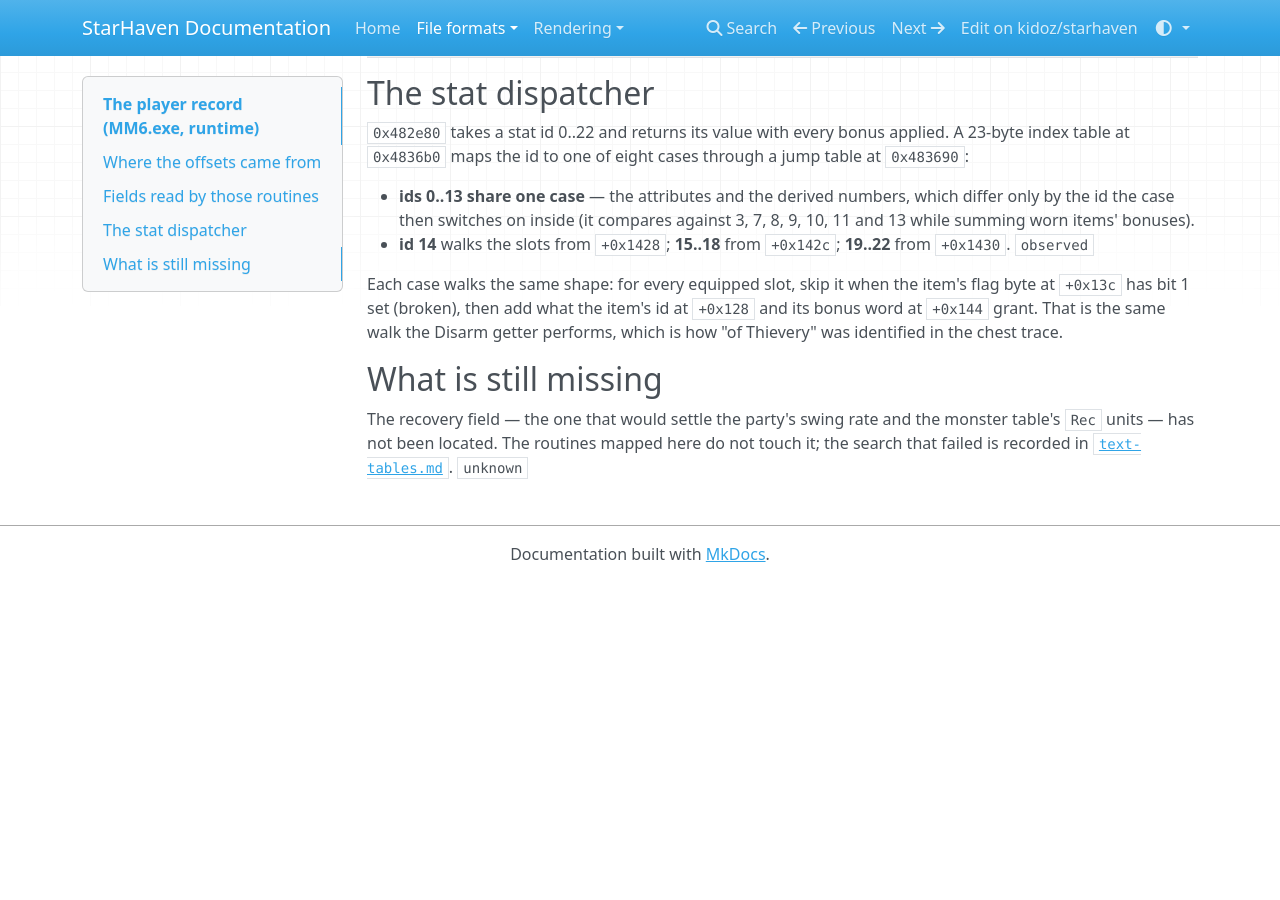
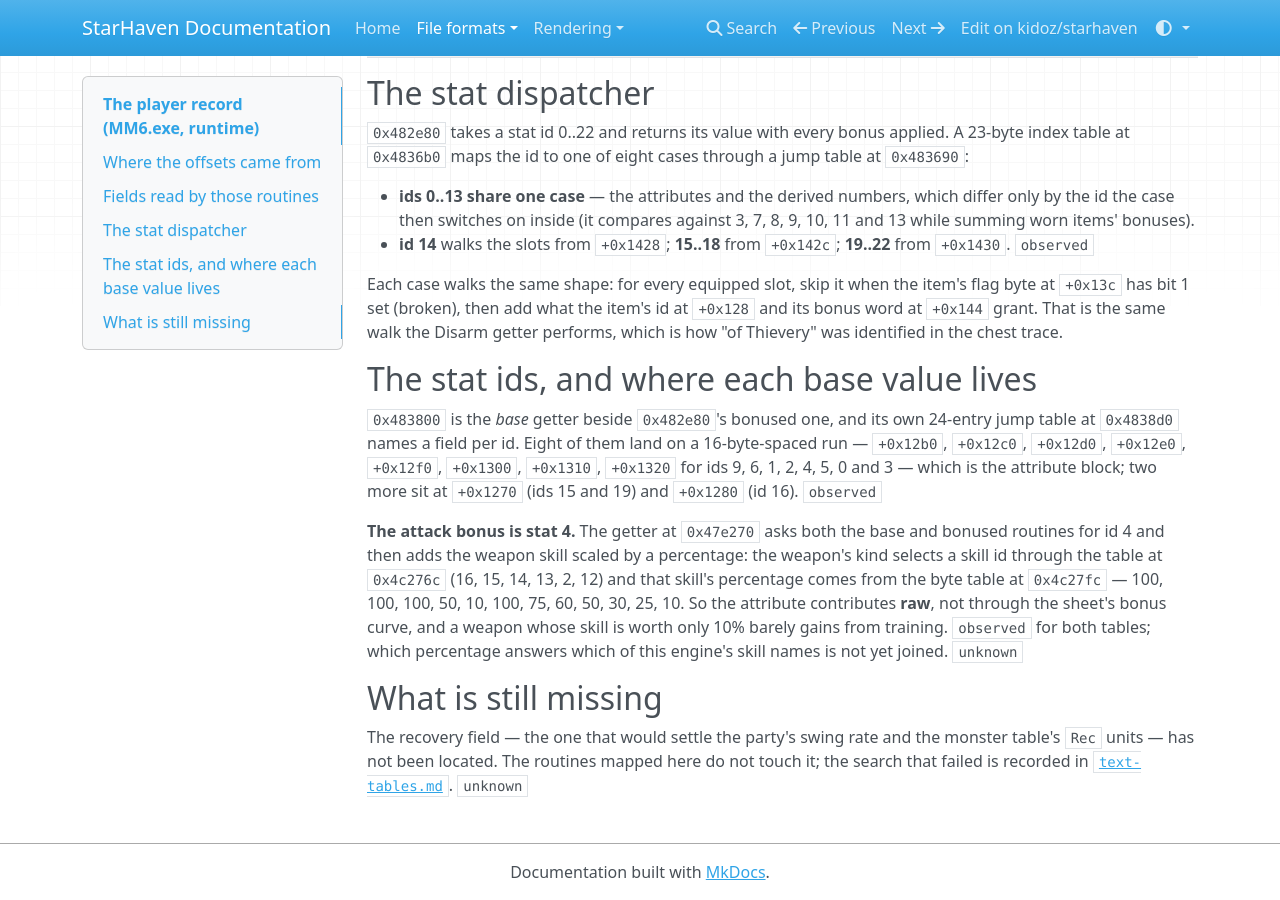
Before and after one commit to kidoz/starhaven, an MkDocs documentation site: the page built from docs/formats/player-record.md, in a window 1280 px wide and 900 px high, scrolled down 1214 px. Built offline with MkDocs 1.6.1, drawn with Linux system fonts in a browser that asks for light colours; nearby versions of some CDN libraries; before the commit the page ends 1796 px from its top, so only the background shows below that.

Commit message:
Ask the dispatcher what a swing is worth

```diff
--- a/docs/formats/player-record.md
+++ b/docs/formats/player-record.md
@@ -53,6 +53,25 @@ item's id at `+0x128` and its bonus word at `+0x144` grant. That is the
 same walk the Disarm getter performs, which is how "of Thievery" was
 identified in the chest trace.
 
+## The stat ids, and where each base value lives
+
+`0x483800` is the *base* getter beside `0x482e80`'s bonused one, and its
+own 24-entry jump table at `0x4838d0` names a field per id. Eight of them
+land on a 16-byte-spaced run — `+0x12b0`, `+0x12c0`, `+0x12d0`, `+0x12e0`,
+`+0x12f0`, `+0x1300`, `+0x1310`, `+0x1320` for ids 9, 6, 1, 2, 4, 5, 0 and
+3 — which is the attribute block; two more sit at `+0x1270` (ids 15 and
+19) and `+0x1280` (id 16). `observed`
+
+**The attack bonus is stat 4.** The getter at `0x47e270` asks both the
+base and bonused routines for id 4 and then adds the weapon skill scaled
+by a percentage: the weapon's kind selects a skill id through the table
+at `0x4c276c` (16, 15, 14, 13, 2, 12) and that skill's percentage comes
+from the byte table at `0x4c27fc` — 100, 100, 100, 50, 10, 100, 75, 60,
+50, 30, 25, 10. So the attribute contributes **raw**, not through the
+sheet's bonus curve, and a weapon whose skill is worth only 10% barely
+gains from training. `observed` for both tables; which percentage answers
+which of this engine's skill names is not yet joined. `unknown`
+
 ## What is still missing
 
 The recovery field — the one that would settle the party's swing rate and
```
Also changed, not shown: README.md (+7 -0 lines), 1 other file.
